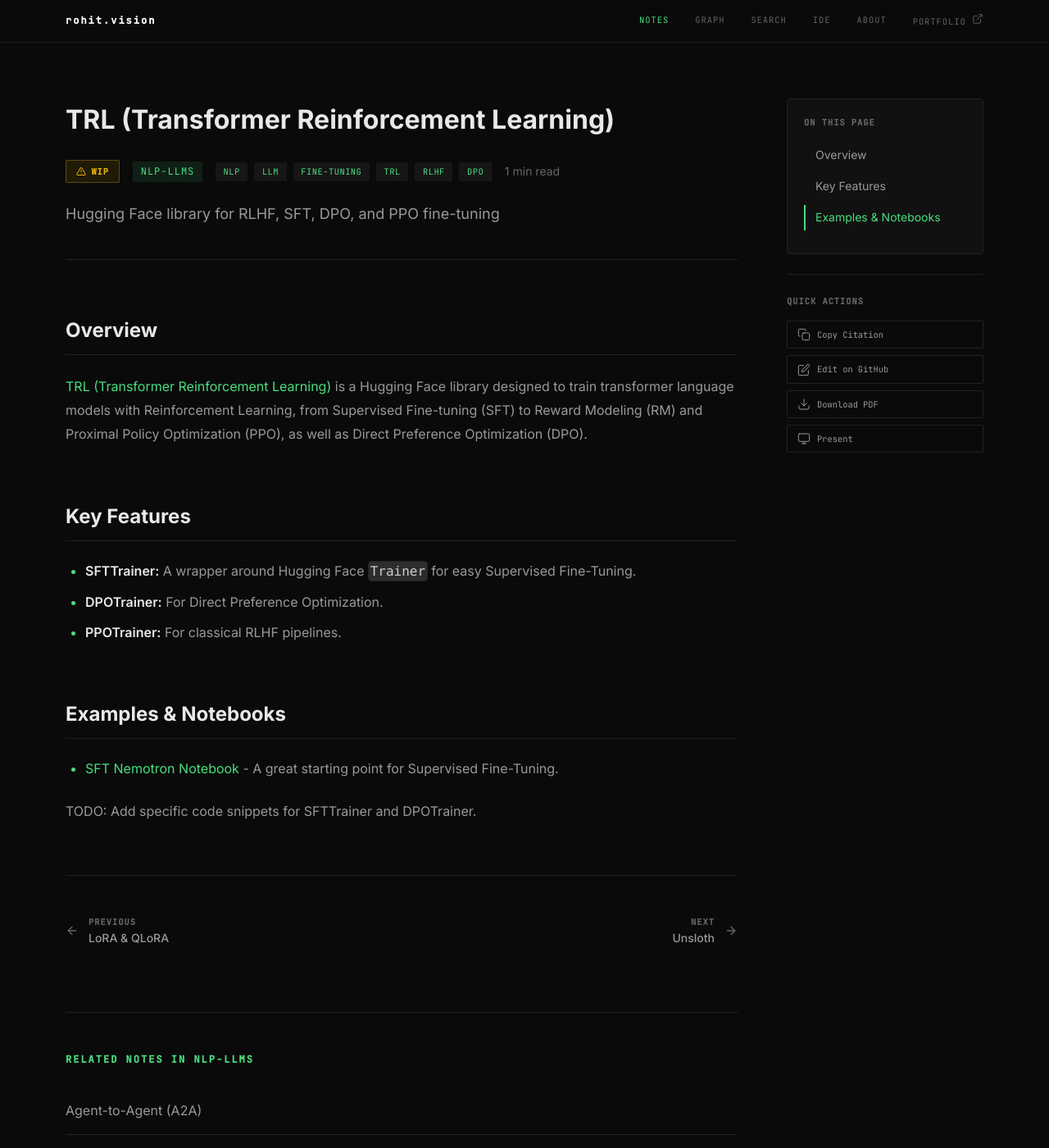
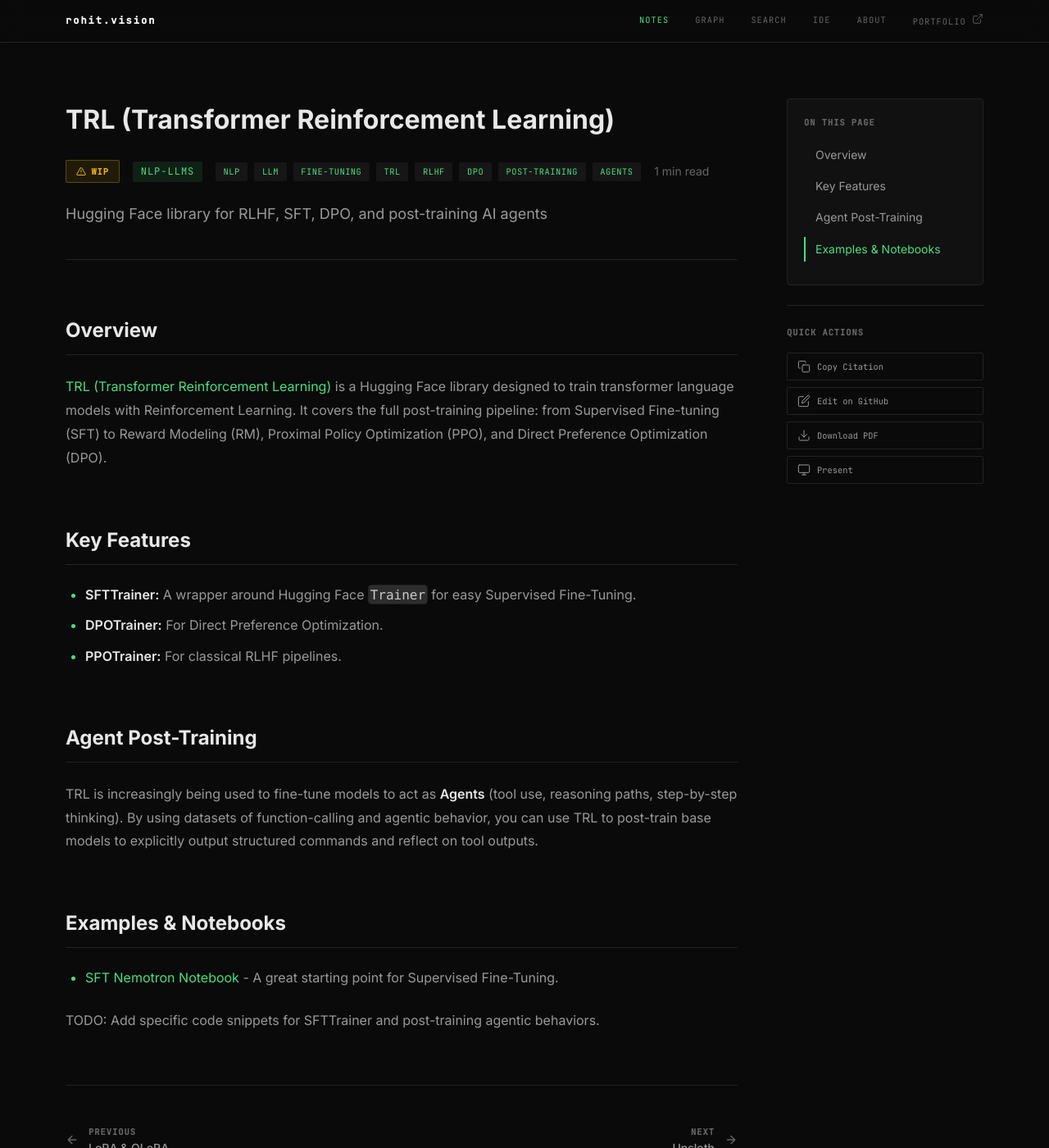
Before and after one commit to rokmr/blogs, a Jekyll site: the page built from _notes/nlp-llms/fine-tuning/trl.md, in a window 1280 px wide and 1400 px high. Shown: the whole window at 82% size. Built offline with Jekyll 4.4.1, drawn with Linux system fonts in a browser that asks for light colours; nearby versions of some CDN libraries; some of the changed text lies outside the part shown.

Commit message:
docs: add agentic frameworks overview (LangAlpha, smolagents, etc.) and meta-prompting (DSPy, Promptfoo)

```diff
--- a/_notes/nlp-llms/fine-tuning/trl.md
+++ b/_notes/nlp-llms/fine-tuning/trl.md
@@ -1,23 +1,26 @@
 ---
 title: "TRL (Transformer Reinforcement Learning)"
-description: "Hugging Face library for RLHF, SFT, DPO, and PPO fine-tuning"
+description: "Hugging Face library for RLHF, SFT, DPO, and post-training AI agents"
 subject: nlp-llms
 math: false
-tags: [nlp, llm, fine-tuning, trl, rlhf, dpo]
+tags: [nlp, llm, fine-tuning, trl, rlhf, dpo, post-training, agents]
 status: wip
 sitemap: false
 ---
 
 ## Overview
 
-[TRL (Transformer Reinforcement Learning)](https://huggingface.co/docs/trl/index) is a Hugging Face library designed to train transformer language models with Reinforcement Learning, from Supervised Fine-tuning (SFT) to Reward Modeling (RM) and Proximal Policy Optimization (PPO), as well as Direct Preference Optimization (DPO).
+[TRL (Transformer Reinforcement Learning)](https://huggingface.co/docs/trl/index) is a Hugging Face library designed to train transformer language models with Reinforcement Learning. It covers the full post-training pipeline: from Supervised Fine-tuning (SFT) to Reward Modeling (RM), Proximal Policy Optimization (PPO), and Direct Preference Optimization (DPO).
 
 ## Key Features
 - **SFTTrainer:** A wrapper around Hugging Face `Trainer` for easy Supervised Fine-Tuning.
 - **DPOTrainer:** For Direct Preference Optimization.
 - **PPOTrainer:** For classical RLHF pipelines.
 
+## Agent Post-Training
+TRL is increasingly being used to fine-tune models to act as **Agents** (tool use, reasoning paths, step-by-step thinking). By using datasets of function-calling and agentic behavior, you can use TRL to post-train base models to explicitly output structured commands and reflect on tool outputs.
+
 ## Examples & Notebooks
 - [SFT Nemotron Notebook](https://colab.research.google.com/github/huggingface/trl/blob/main/examples/notebooks/sft_nemotron_3.ipynb) - A great starting point for Supervised Fine-Tuning.
 
-TODO: Add specific code snippets for SFTTrainer and DPOTrainer.
+TODO: Add specific code snippets for SFTTrainer and post-training agentic behaviors.
```
Also changed, not shown: _notes/nlp-llms/agents/frameworks.md (added, +41 -0 lines), _notes/nlp-llms/language-models/meta-prompting.md (added, +26 -0 lines).
